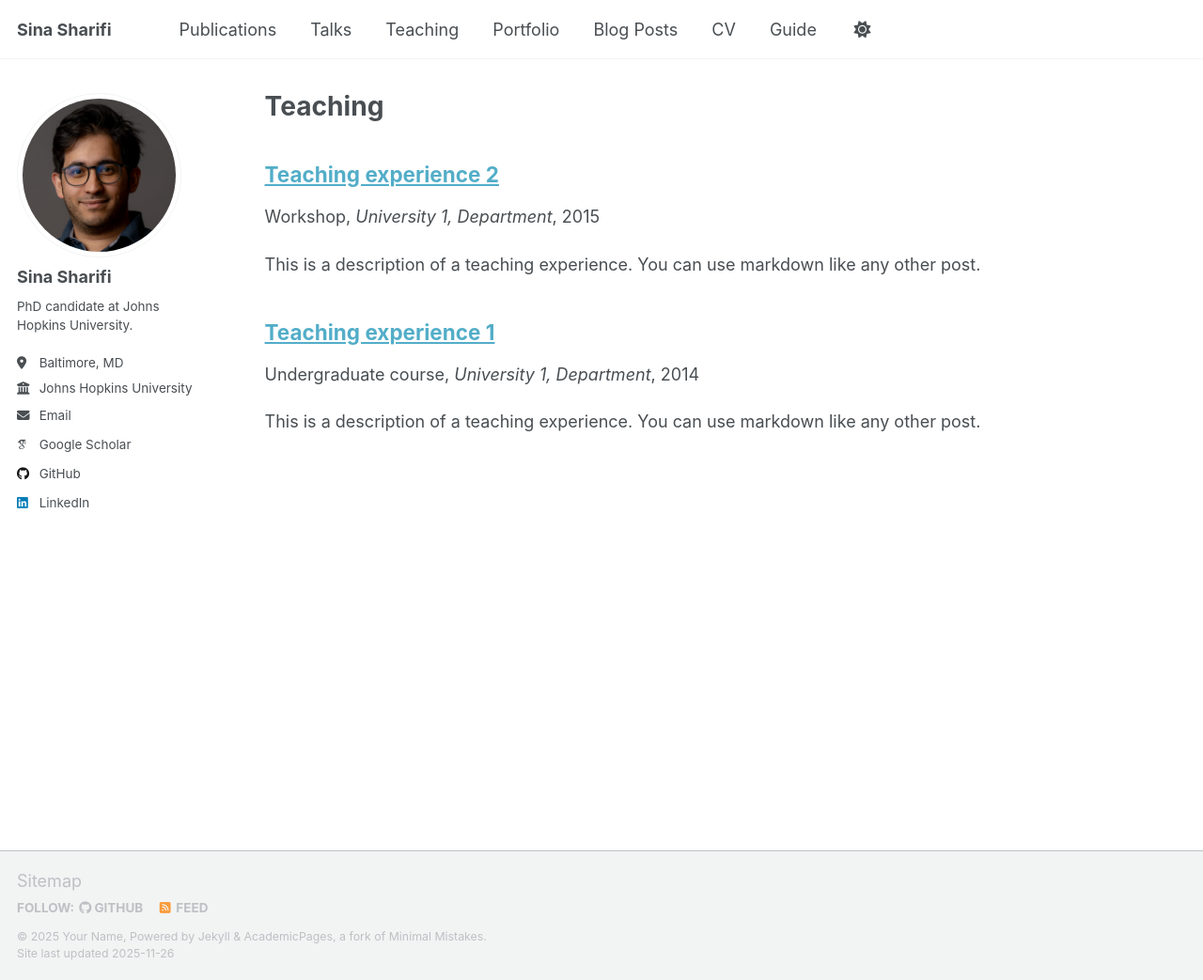
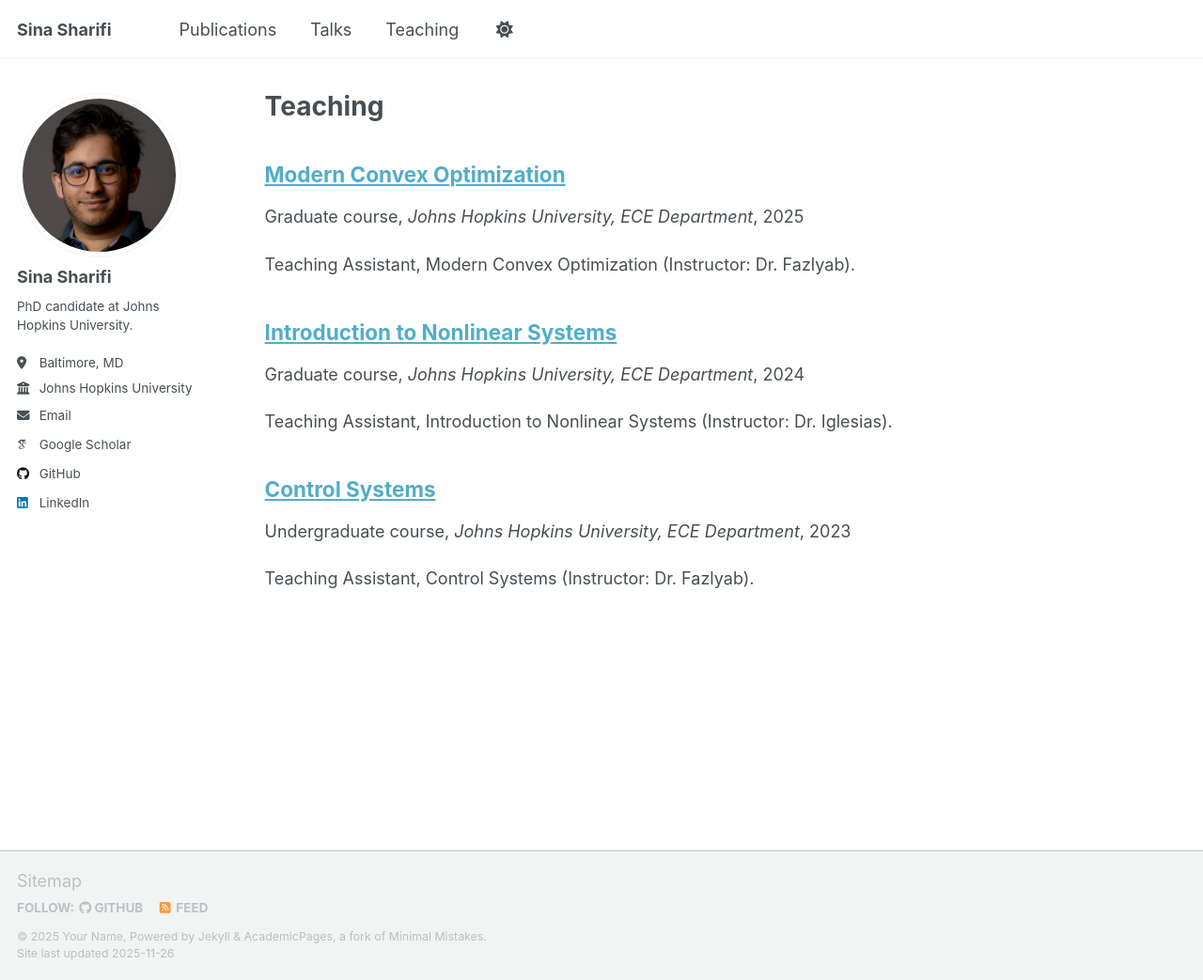
Before and after one commit to sinnna/sinnna.github.io, a Jekyll site: the page built from _pages/teaching.html, in a window 1280 px wide and 1043 px high. Shown: the whole window at 94% size. Built offline with Jekyll 4.4.1, drawn with Linux system fonts in a browser that asks for light colours; some web fonts are replaced; a script that is not in the unit is left out.

```diff
--- a/_teaching/2014-spring-teaching-1.md
+++ /dev/null
@@ -1,20 +0,0 @@
----
-title: "Teaching experience 1"
-collection: teaching
-type: "Undergraduate course"
-permalink: /teaching/2014-spring-teaching-1
-venue: "University 1, Department"
-date: 2014-01-01
-location: "City, Country"
----
-
-This is a description of a teaching experience. You can use markdown like any other post.
-
-Heading 1
-======
-
-Heading 2
-======
-
-Heading 3
-======
--- a/_teaching/2015-spring-teaching-2.md
+++ /dev/null
@@ -1,20 +0,0 @@
----
-title: "Teaching experience 2"
-collection: teaching
-type: "Workshop"
-permalink: /teaching/2015-spring-teaching-1
-venue: "University 1, Department"
-date: 2015-01-01
-location: "City, Country"
----
-
-This is a description of a teaching experience. You can use markdown like any other post.
-
-Heading 1
-======
-
-Heading 2
-======
-
-Heading 3
-======
--- /dev/null
+++ b/_teaching/Control-2023 copy.md
@@ -0,0 +1,11 @@
+---
+title: "Control Systems"
+collection: teaching
+type: "Undergraduate course"
+permalink: /teaching/Control-2023
+venue: "Johns Hopkins University, ECE Department"
+date: 2023/01
+location: "Baltimore, MD"
+---
+
+Teaching Assistant, Control Systems (Instructor: Dr. Fazlyab).
--- /dev/null
+++ b/_teaching/Convex-2025.md
@@ -0,0 +1,11 @@
+---
+title: "Modern Convex Optimization"
+collection: teaching
+type: "Graduate course"
+permalink: /teaching/Convex-2025
+venue: "Johns Hopkins University, ECE Department"
+date: 2025/09
+location: "Baltimore, MD"
+---
+
+Teaching Assistant, Modern Convex Optimization (Instructor: Dr. Fazlyab).
--- /dev/null
+++ b/_teaching/NLC-2024.md
@@ -0,0 +1,11 @@
+---
+title: "Introduction to Nonlinear Systems"
+collection: teaching
+type: "Graduate course"
+permalink: /teaching/NLC-2024
+venue: "Johns Hopkins University, ECE Department"
+date: 2024/09
+location: "Baltimore, MD"
+---
+
+Teaching Assistant, Introduction to Nonlinear Systems (Instructor: Dr. Iglesias).
```
Also changed, not shown: _data/navigation.yml (+11 -8 lines), _pages/about.md (+2 -0 lines).
